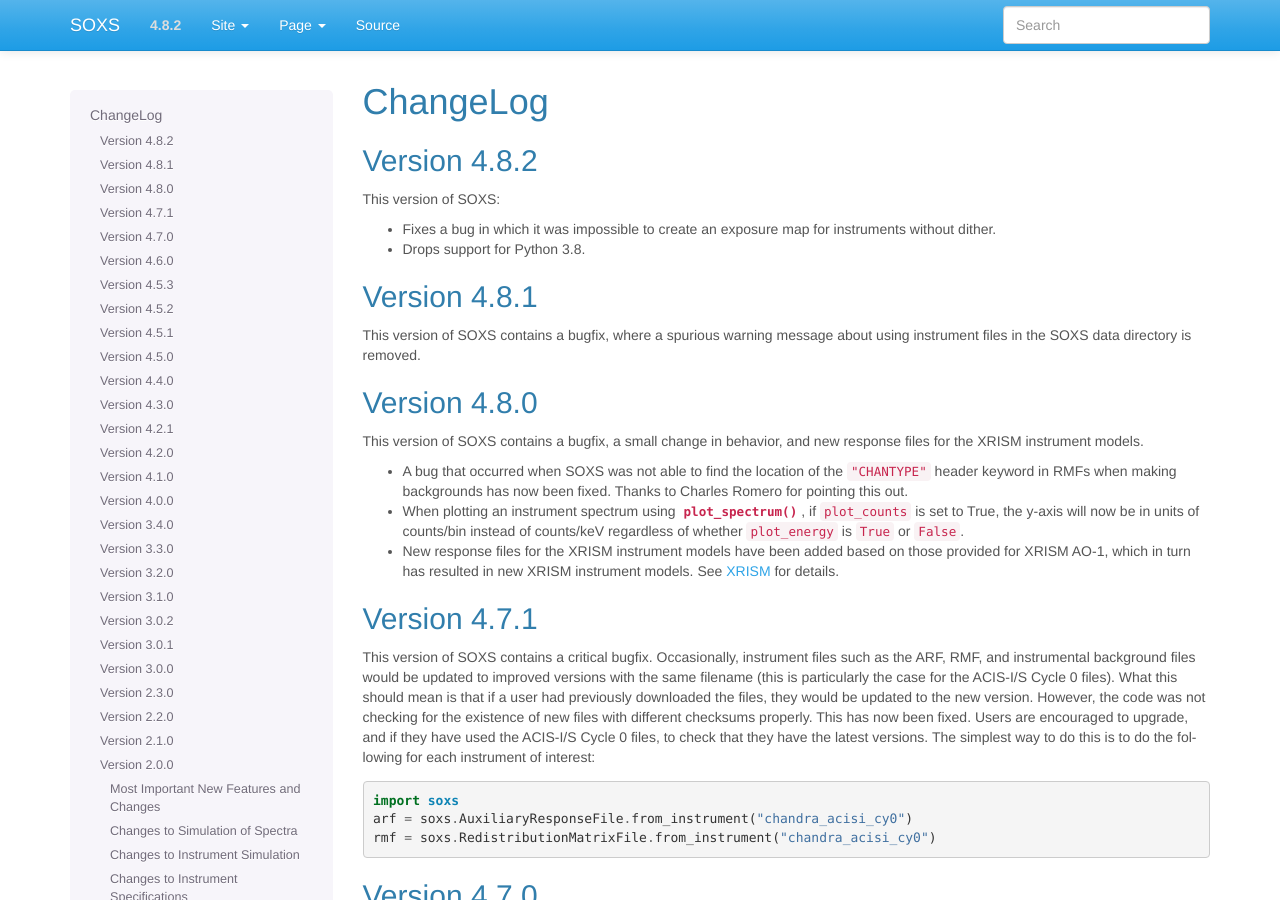
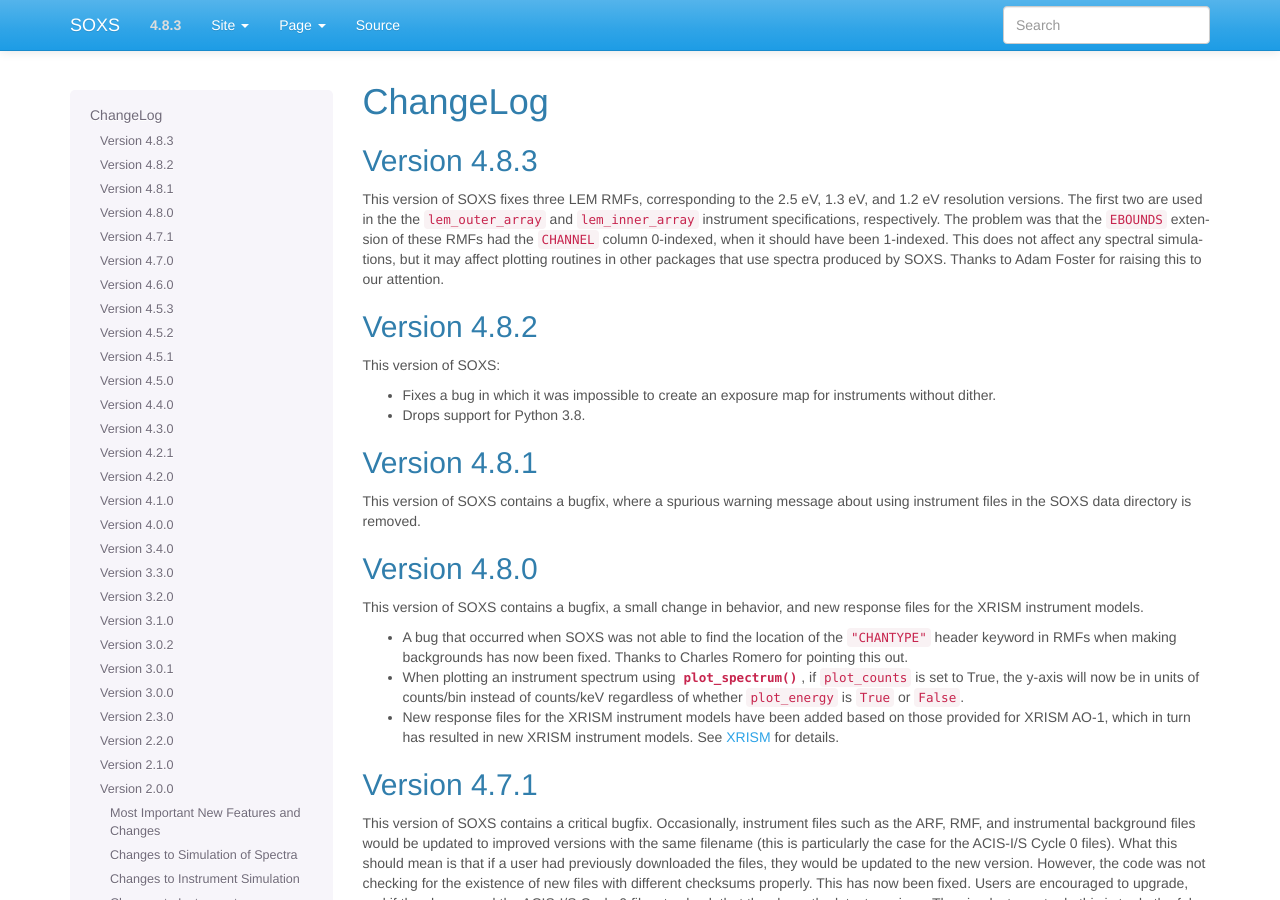
Before and after one commit to lynx-x-ray-observatory/soxs, a Sphinx documentation site: the page built from doc/source/changelog.rst, in a window 1280 px wide and 900 px high. Built offline with Sphinx 7.4.7, drawn with Linux system fonts in a browser that asks for light colours.

Commit message:
Update docs

```diff
--- a/doc/source/changelog.rst
+++ b/doc/source/changelog.rst
@@ -2,6 +2,17 @@
 
 ChangeLog
 =========
+
+Version 4.8.3
+-------------
+
+This version of SOXS fixes three LEM RMFs, corresponding to the 2.5 eV, 1.3 eV, and
+1.2 eV resolution versions. The first two are used in the the ``lem_outer_array``
+and ``lem_inner_array`` instrument specifications, respectively. The problem was that the
+``EBOUNDS`` extension of these RMFs had the ``CHANNEL`` column 0-indexed, when it should
+have been 1-indexed. This does not affect any spectral simulations, but it may affect
+plotting routines in other packages that use spectra produced by SOXS. Thanks to Adam
+Foster for raising this to our attention.
 
 Version 4.8.2
 -------------
--- a/doc/source/conf.py
+++ b/doc/source/conf.py
@@ -78,9 +78,9 @@
 # |version| and |release|, also used in various other places throughout the
 # built documents.
 #
-version = "4.8.2"
+version = "4.8.3"
 # The full version, including alpha/beta/rc tags.
-release = "4.8.2"
+release = "4.8.3"
 
 # The language for content autogenerated by Sphinx. Refer to documentation
 # for a list of supported languages.
--- a/doc/source/index.rst
+++ b/doc/source/index.rst
@@ -69,7 +69,7 @@
 Current Version
 ---------------
 
-The current stable version is 4.8.2. See the :ref:`changelog` for details on changes
+The current stable version is 4.8.3. See the :ref:`changelog` for details on changes
 from previous versions.
 
 Documentation Contents
```
